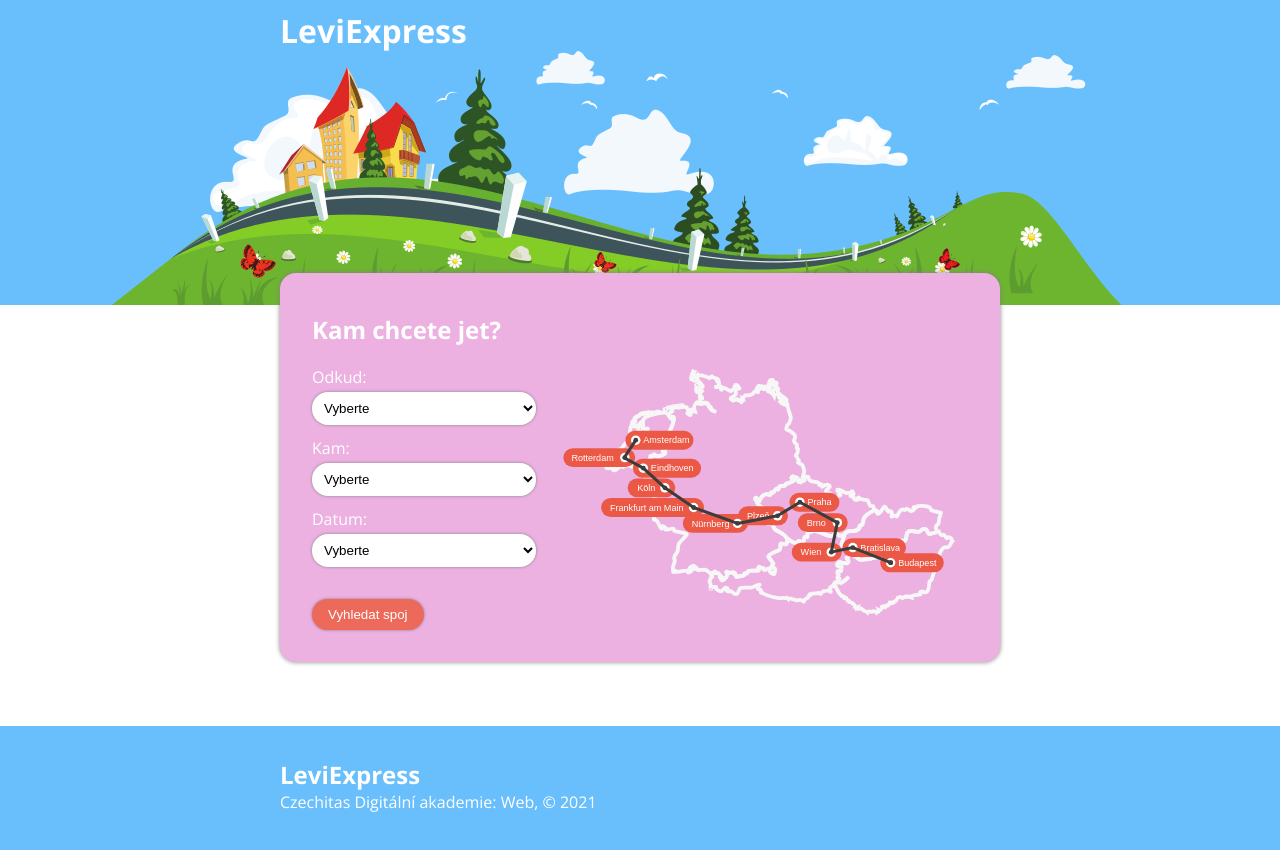
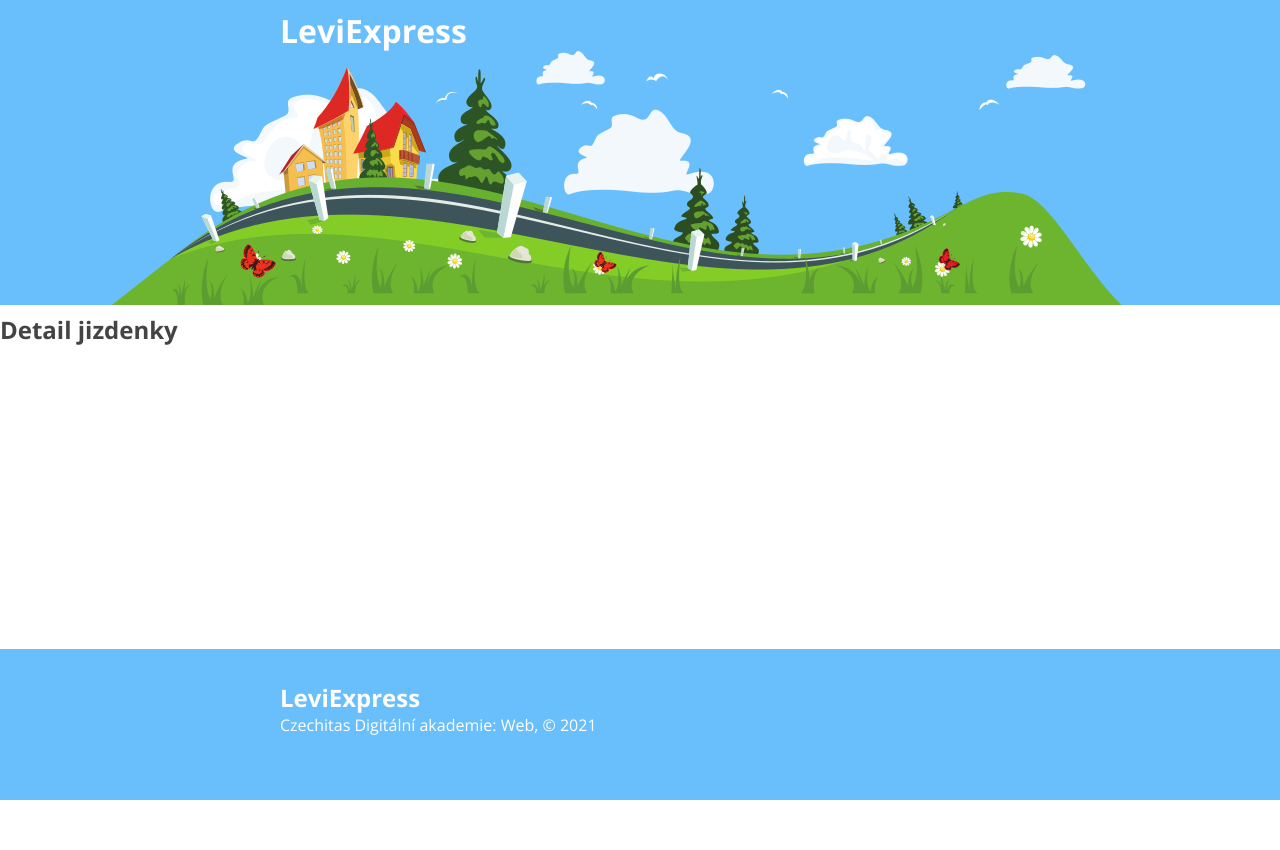
Before and after one commit to ZuzanaMati/projektLeviExpress, a React app: page /reservation in a window 1280 px wide. Shown: the top 850 px of the page. After the commit the page ends 800 px from the top, so only its background shows below. Built offline with nearby package versions, Linux system fonts and the light colour scheme.

Commit message:
routovani

```diff
--- a/src/components/App/index.jsx
+++ b/src/components/App/index.jsx
@@ -2,11 +2,16 @@ import React from 'react';
 import { Footer } from '../Footer';
 import { Header } from '../Header';
 import { Home } from '../Home';
+import Reservation from '../Reservation/Reservation';
+import { Routes, Route } from 'react-router-dom';
 
 export const App = () => (
   <>
     <Header />
-    <Home />
+    <Routes>
+      <Route path="/" element={<Home />} />
+      <Route path="/reservation" element={< Reservation />} />
+    </Routes>
     <Footer />
   </>
 );
--- /dev/null
+++ b/src/components/Reservation/Reservation.jsx
@@ -0,0 +1,10 @@
+import React from "react";
+
+const Reservation = () => {
+
+    return (
+        <h2>Detail jizdenky</h2>
+    )
+}
+
+export default Reservation
--- a/src/index.jsx
+++ b/src/index.jsx
@@ -2,7 +2,11 @@ import React from 'react';
 import { createRoot } from 'react-dom/client';
 import { App } from './components/App';
 import './style.css';
+import { BrowserRouter as Router } from 'react-router-dom';
 
 export const API_BASE_URL = 'https://apps.kodim.cz/daweb/leviexpress/api';
 
-createRoot(document.querySelector('#app')).render(<App />, );
+createRoot(document.querySelector('#app')).render(
+    <Router>
+        <App />
+    </Router>);
```
